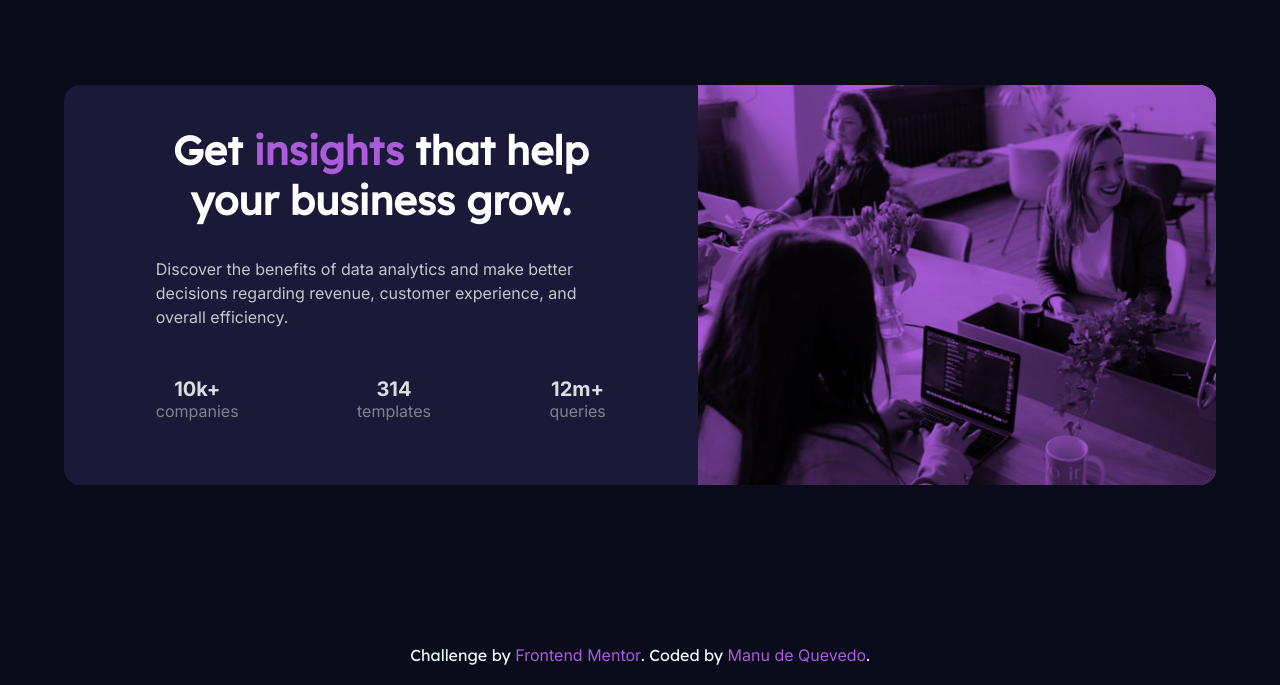
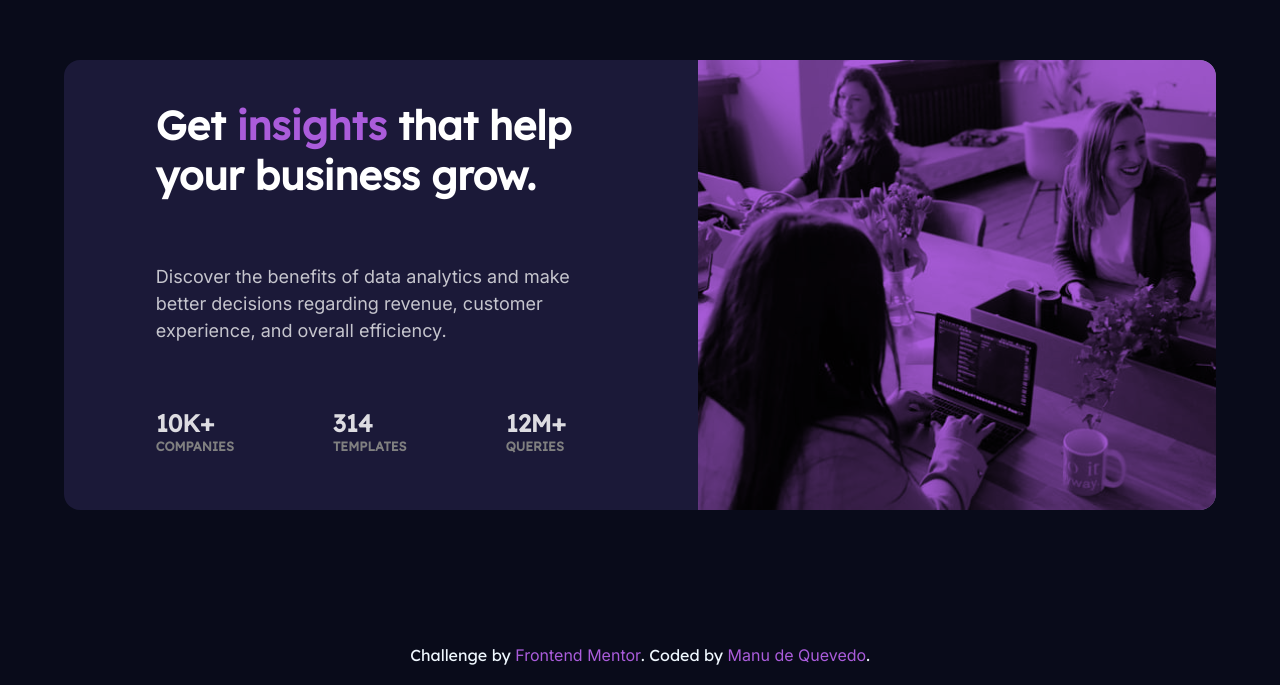
Before and after one commit to ManudeQuevedo/Stats-preview-card-component, a plain HTML site: page index.html in a window 1280 px wide. Shown: the part 115-800 px from the top of the page. Drawn offline with Linux system fonts and the light colour scheme.

Commit message:
Minor improvements on font sizing and alignments

```diff
--- a/style.css
+++ b/style.css
@@ -131,7 +131,7 @@ footer {
    .card {
       flex-direction: row;
       justify-content: space-between;
-      height: 400px;
+      height: 450px;
       max-width: 1280px;
    }
 
@@ -159,19 +159,29 @@ footer {
       font-size: 2.5rem;
       margin-top: 1em;
       padding: 0;
-      text-align: lefts;
+      text-align: left;
    }
 
    .card-body {
+      font-size: 1.125rem;
+      margin: 3.5em 0;
       text-align: left;
    }
 
    .card-footer {
+      color: hsl(0, 0%, 50%);
       flex-direction: row;
+      font-family: 'Lexend Deca', sans-serif;
+      font-size: 0.8rem;
+      font-weight: 700;
+      margin-top: 5em;
+      text-align: left;
+      text-transform: uppercase;
+      width: 410px;
    }
 
    .card-footer span {
-      font-size: 1.25rem;
+      font-size: 1.5rem;
    }
 
    footer {
```
